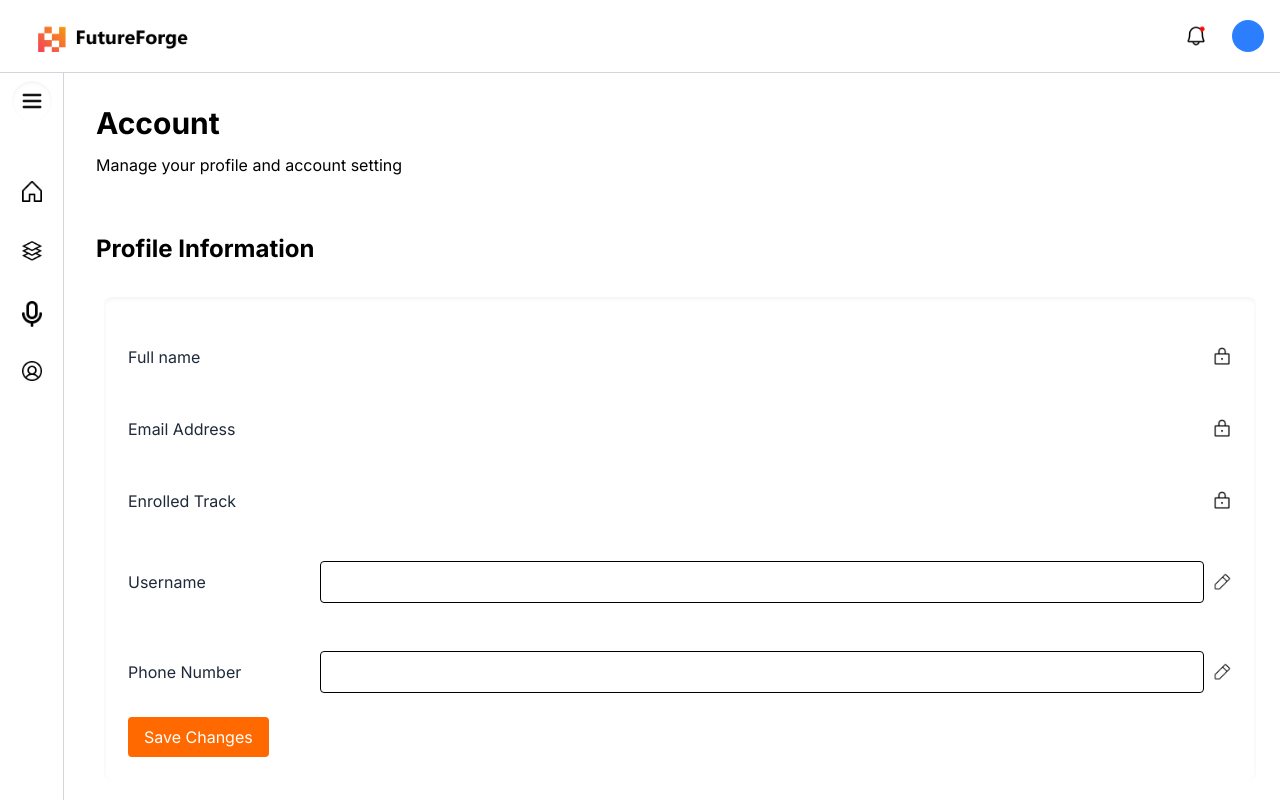
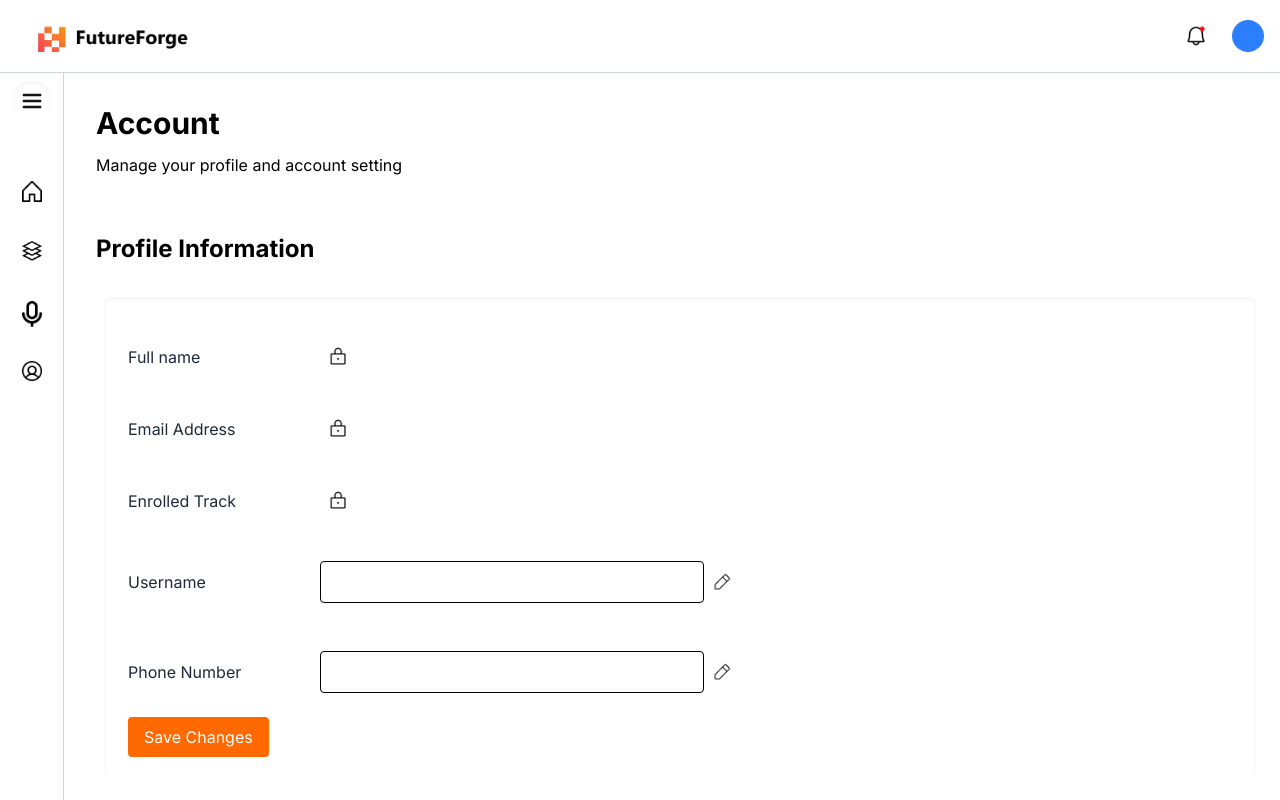
Before and after one commit to atilolaann/future-forge-lms, a React (Vite) app: page /Account in a window 1280 px wide. Shown: the top 800 px of the page. Built offline with nearby package versions, Linux system fonts and the light colour scheme; no server answers.

Commit message:
fix: update API endpoint and improve user data handling in Account component

```diff
--- a/src/components2/Account.jsx
+++ b/src/components2/Account.jsx
@@ -9,22 +9,21 @@ function Account() {
   const [phoneNumber, setPhoneNumber] = useState("");
 
   const token = localStorage.getItem("token");
-  console.log(token);
 
   const [userData, setUserData] = useState(null);
 
   useEffect(() => {
-    fetch("https://lms-be-kc72.onrender.com/api/auth/me", {
+    fetch("https://lms-be-kc72.onrender.com/api/users/profile", {
       headers: {
         Authorization: `Bearer ${token}`,
       },
     })
       .then((res) => res.json())
       .then((data) => {
-        console.log(data.data.user);
-        setUserData(data.data.user);
-        setNickname(data.data.user.nickname || "");
-        setPhoneNumber(data.data.user.phoneNumber);
+        console.log(data.data);
+        setUserData(data.data);
+        setNickname(data.data.nickname || "");
+        setPhoneNumber(data.data.phoneNumber);
       });
   }, []);
 
@@ -80,11 +79,11 @@ function Account() {
                 <p className="w-full sm:w-48 text-gray-800 py-2 sm:py-6">
                   Full name
                 </p>
-                <div className="flex items-center gap-2 justify-between w-full sm:flex-1">
+                <div className="flex items-center gap-2  w-full sm:flex-1">
                   {/* CHANGED: text-sm on mobile, sm:text-base on larger screens */}
                   <p className="text-sm sm:text-base">{userData?.fullName}</p>
                   {/* ADDED: flex-shrink-0 so the icon doesn't get squeezed on small screens */}
-                  <img src={Lock} className="w-5 h-5 flex-shrink-0" alt="" />
+                  <img src={Lock} className="w-5 h-5 shrink-0" alt="" />
                 </div>
               </div>
 
@@ -93,12 +92,12 @@ function Account() {
                 <p className="w-full sm:w-48 text-gray-800 py-2 sm:py-6">
                   Email Address
                 </p>
-                <div className="flex items-center gap-2 justify-between w-full sm:flex-1">
+                <div className="flex items-center gap-2  w-full sm:flex-1">
                   {/* ADDED: break-all on mobile so long email addresses don't break the layout, sm:break-normal to reset it */}
                   <p className="text-sm sm:text-base break-all sm:break-normal">
                     {userData?.email}
                   </p>
-                  <img src={Lock} className="w-5 h-5 flex-shrink-0" alt="" />
+                  <img src={Lock} className="w-5 h-5 shrink-0" alt="" />
                 </div>
               </div>
 
@@ -107,9 +106,12 @@ function Account() {
                 <p className="w-full sm:w-48 text-gray-800 pb-2 sm:pb-0">
                   Enrolled Track
                 </p>
-                <div className="flex items-center gap-2 justify-between w-full sm:flex-1">
-                  <p className="text-sm sm:text-base"> {userData?.trackId?.name}</p>
-                  <img src={Lock} className="w-5 h-5 flex-shrink-0" alt="" />
+                <div className="flex items-center gap-2  w-full sm:flex-1">
+                  <p className="text-sm sm:text-base">
+                    {" "}
+                    {userData?.trackId?.name}
+                  </p>
+                  <img src={Lock} className="w-5 h-5 shrink-0" alt="" />
                 </div>
               </div>
 
@@ -118,15 +120,15 @@ function Account() {
                 <p className="w-full sm:w-48 text-gray-800 pb-2 sm:pb-0">
                   Username
                 </p>
-                <div className="flex items-center gap-2 justify-between w-full sm:flex-1">
+                <div className="flex items-center gap-2  w-full sm:flex-1">
                   {/* ADDED: w-full so the input stretches properly. Adjusted text size for mobile. */}
                   <input
                     type="text"
                     value={nickname}
                     onChange={(e) => setNickname(e.target.value)}
-                    className="border rounded p-2 w-full text-sm sm:text-base"
+                    className="border rounded p-2 w-full max-w-sm text-sm sm:text-base"
                   />
-                  <img src={edit} className="w-5 h-5 flex-shrink-0" alt="" />
+                  <img src={edit} className="w-5 h-5 shrink-0" alt="" />
                 </div>
               </div>
 
@@ -135,16 +137,16 @@ function Account() {
                 <p className="w-full sm:w-48 text-gray-800 pb-2 sm:pb-0">
                   Phone Number
                 </p>
-                <div className="flex items-center gap-2 justify-between w-full sm:flex-1">
+                <div className="flex items-center gap-2 w-full sm:flex-1">
                   {/* ADDED: w-full to input for proper stretching */}
                   <input
                     type="text"
                     value={phoneNumber}
                     onChange={(e) => setPhoneNumber(e.target.value)}
-                    className="border rounded p-2 w-full text-sm sm:text-base"
+                    className="border rounded p-2 w-full max-w-sm text-sm sm:text-base"
                   />
 
-                  <img src={edit} className="w-5 h-5 flex-shrink-0" alt="" />
+                  <img src={edit} className="w-5 h-5 shrink-0" alt="" />
                 </div>
               </div>
 
```
